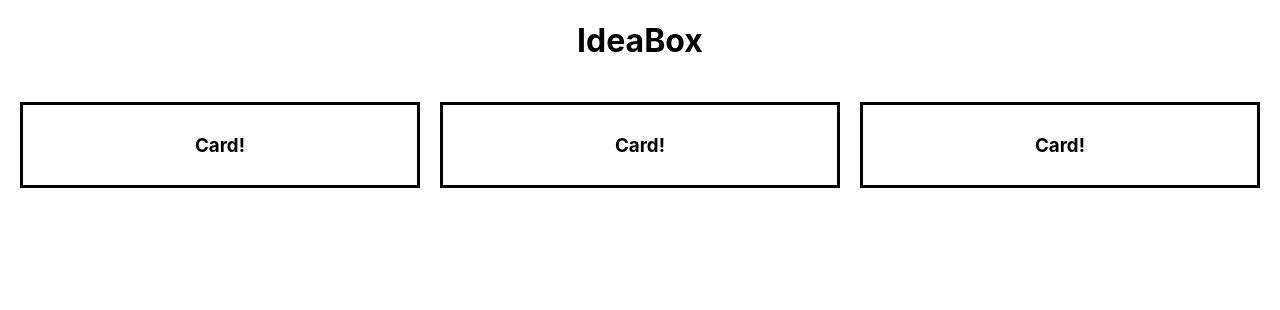
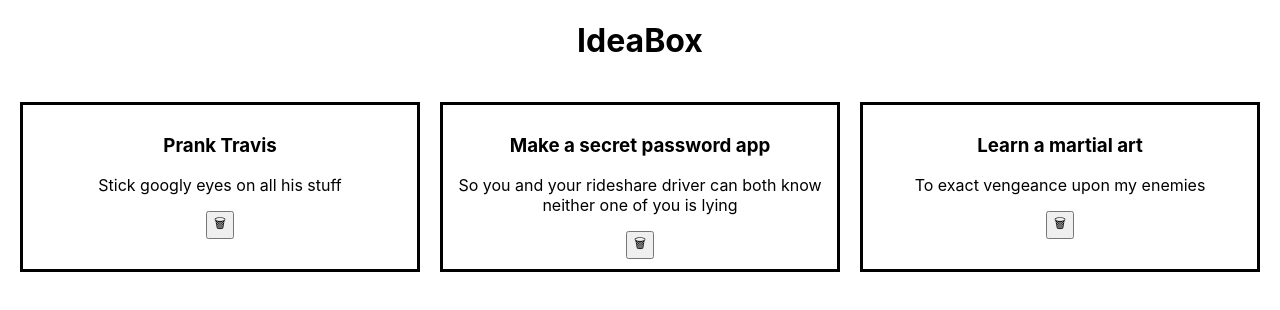
Before and after one commit to djc00p/ideabox, a React (Create React App) app: page / in a window 1280 px wide. Shown: the top 310 px of the page. Built offline with nearby package versions, Linux system fonts and the light colour scheme.

Commit message:
Card components now has props of “title” and “description

```diff
--- a/src/Card.js
+++ b/src/Card.js
@@ -1,10 +1,12 @@
 import React from 'react';
 import './Card.css';
 
-const Card = () => {
+const Card = ({ title, description, id }) => {
   return (
     <div className='card'>
-      <h3>Card!</h3>
+      <h3>{title}</h3>
+      <p>{description}</p>
+      <button>🗑</button>
     </div>
   )
 }
```
